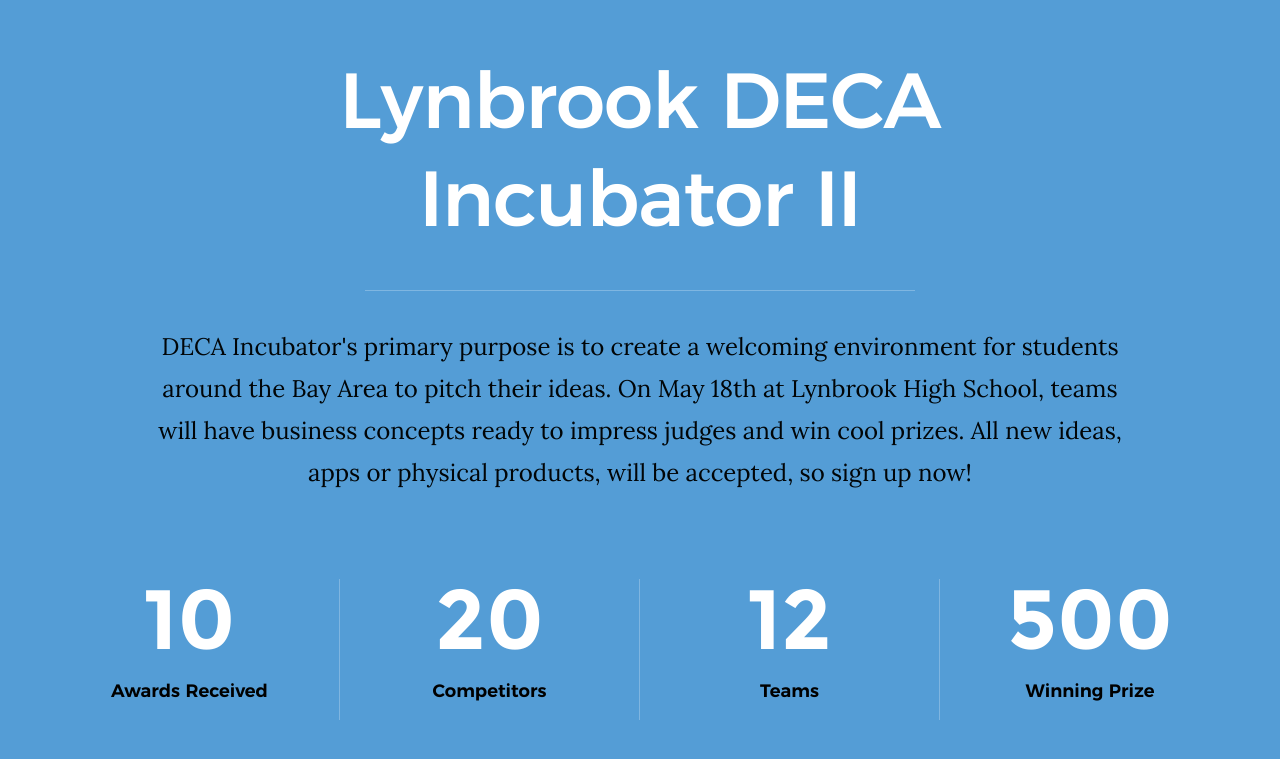
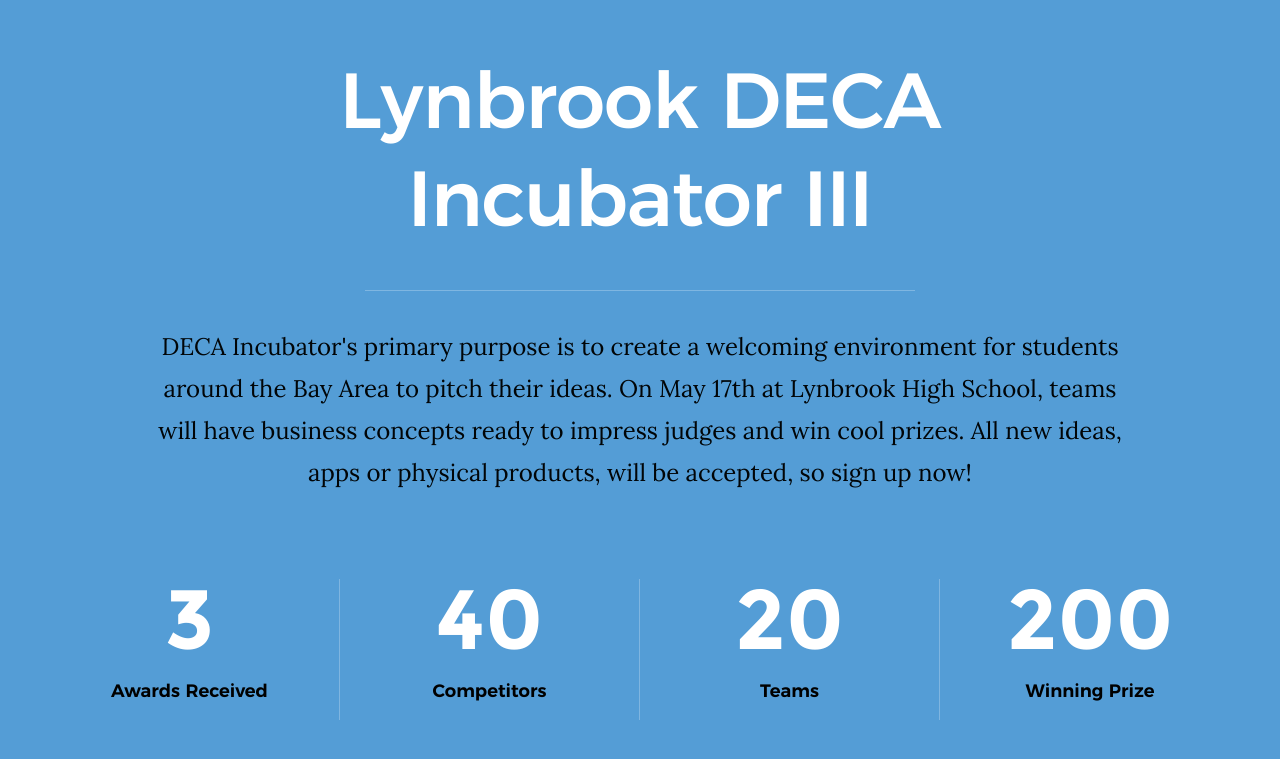
Before and after one commit to lhsdecainc/lhsdeca.github.io, a website: page index.html in a window 1280 px wide. Shown: the part 905-1664 px from the top of the page. Drawn offline with Linux system fonts and the light colour scheme; files whose address does not match are found by name.

Commit message:
Update index.html

```diff
--- a/index.html
+++ b/index.html
@@ -10,7 +10,7 @@
     <!--- basic page needs
     ================================================== -->
     <meta charset="utf-8">
-    <title>Incubator II</title>
+    <title>Incubator III</title>
     <meta name="description" content="">
     <meta name="author" content="Lakshay Maharana, Charu Vijay">
 
@@ -129,33 +129,33 @@
         <div class="row section-header has-bottom-sep" data-aos="fade-up">
             <div class="col-full">
 
-                <h1 class="display-1 display-1--light">Lynbrook DECA Incubator II</h1>
+                <h1 class="display-1 display-1--light">Lynbrook DECA Incubator III</h1>
             </div>
         </div> <!-- end section-header -->
 
         <div class="row about-desc" data-aos="fade-up">
             <div class="col-full">
                 <p>
-            DECA Incubator's primary purpose is to create a welcoming environment for students around the Bay Area to pitch their ideas. On May 18th at Lynbrook High School, teams will have business concepts ready to impress judges and win cool prizes. All new ideas, apps or physical products, will be accepted, so sign up now!
+            DECA Incubator's primary purpose is to create a welcoming environment for students around the Bay Area to pitch their ideas. On May 17th at Lynbrook High School, teams will have business concepts ready to impress judges and win cool prizes. All new ideas, apps or physical products, will be accepted, so sign up now!
             </div>
         </div> <!-- end about-desc -->
 
         <div class="row about-stats stats block-1-4 block-m-1-2 block-mob-full" data-aos="fade-up">
 
             <div class="col-block stats__col ">
-                <div class="stats__count">10</div>
+                <div class="stats__count">3</div>
                 <h5>Awards Received</h5>
             </div>
             <div class="col-block stats__col">
-                <div class="stats__count">20</div>
+                <div class="stats__count">40</div>
                 <h5>Competitors</h5>
             </div>
             <div class="col-block stats__col">
-                <div class="stats__count">12</div>
+                <div class="stats__count">20</div>
                 <h5>Teams</h5>
             </div>
             <div class="col-block stats__col">
-                <div class="stats__count">500</div>
+                <div class="stats__count">200</div>
                 <h5>Winning Prize</h5>
             </div>
 
@@ -561,7 +561,7 @@
             </div>
             <div style="text-align:center;">
               <button id="button" class="smoothscroll btn btn--stroke2">
-                <a href="https://docs.google.com/forms/d/e/1FAIpQLSeTvjMGq6bTxe2-K7sG-rVNmRF7E09sYfZuZYgBzJa9fNH3cw/viewform?embedded=true" >Sign Up</a></button>
+                <a href="https://docs.google.com/forms/d/e/1FAIpQLSfXKv7ouockesW4jeBEERNSgx5-2xtDvS0rklLXrQ6PAKGBVw/viewform?usp=sf_link" >Sign Up</a></button>
               </div>
 
               <script type="text/javascript">
```
